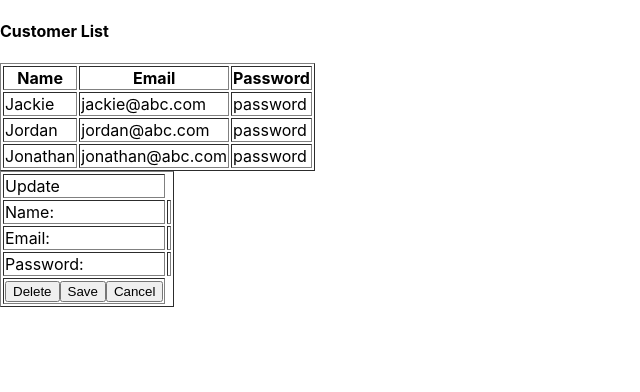
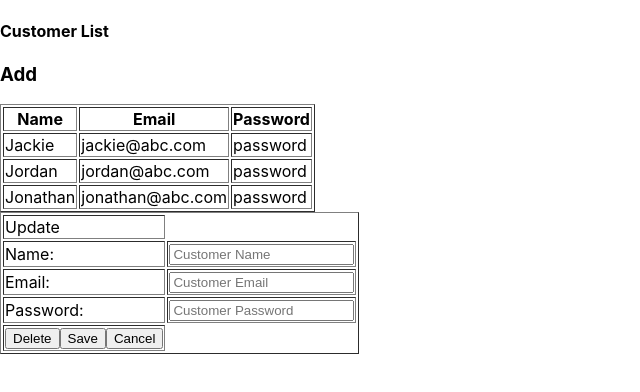
Before and after one commit to JacTobias/ProjectWork, a React (Create React App) app in the folder front-end-app/: page / in a window 1280 px wide. Shown: the top 392 px of the page, without its empty margins (0-640 px from the left). Built offline with nearby package versions, Linux system fonts and the light colour scheme.

Commit message:
most of stage03 done

```diff
--- a/front-end-app/src/App.js
+++ b/front-end-app/src/App.js
@@ -18,6 +18,7 @@ function App() {
   const [customer, setCustomers] = useState([])
   //const [customer, setCustomer]=useState(initialCustomers)
   const [formObject, setFormObject]=useState(blank)
+  const mode = (formObject.id >= 0)? "Update" : "Add";
 
   useEffect(()=> {getCustomers()}, [formObject])
 
@@ -26,13 +27,36 @@ function App() {
   }
 
   const  onCancelPressed = function(){
+    console.log("cancel pressed")
     setFormObject(blank);
   }
   const onSavePressed = function(){
     console.log("Save pressed")
+    if (mode === 'Add'){
+      post(formObject);
+    }
+    else if (mode === 'Update'){
+      put(formObject);
+    }
+    setFormObject(blank);
   }
   const onDeletePressed = function(){
-    console.log("Delete")
+    console.log("delete")
+    console.log(formObject)
+    if (formObject.id >= 0) {
+      deleteById(formObject.id);
+      setFormObject(blank);
+    } else {
+      setFormObject(blank);
+    }
+  }
+
+  const handleInputChange = function(event){
+  const name = event.target.name;
+  const value = event.target.value;
+  let newFormObject = {...formObject}
+  newFormObject[name] = value;
+  setFormObject(newFormObject);
   }
 
   const handleCustomerClick = function(item){
@@ -49,6 +73,7 @@ function App() {
   <div>
     <div id='data'></div>
     <h4>Customer List</h4>
+    <h3>{mode}</h3>
     <table border="1px black">
       <thead>
         <tr>
@@ -78,13 +103,15 @@ function App() {
     <tbody>
       <tr>
         <td>Name:</td>
-        <td>{formObject.name}</td>
+        <td><input name="name" onChange={(e)=>handleInputChange(e)}type='text' value={formObject.name} placeholder="Customer Name" required></input></td>
+
       </tr>
       <tr>
         <td>Email:</td>
-        <td>{formObject.email}</td>
+        <td><input name="email" onChange={(e)=>handleInputChange(e)} type='text' value={formObject.email} placeholder="Customer Email" required></input></td>
         </tr>
-        <tr><td>Password:</td><td>{formObject.password}</td></tr>
+        <tr><td>Password:</td>
+        <td><input name="password" onChange={(e)=>handleInputChange(e)} type='text' value={formObject.password} placeholder="Customer Password" required></input></td></tr>
         <tr><td><button onClick={onDeletePressed}>Delete</button><button onClick={onSavePressed}>Save</button><button onClick={onCancelPressed}>Cancel</button></td></tr>
     </tbody>
     </table>
```
